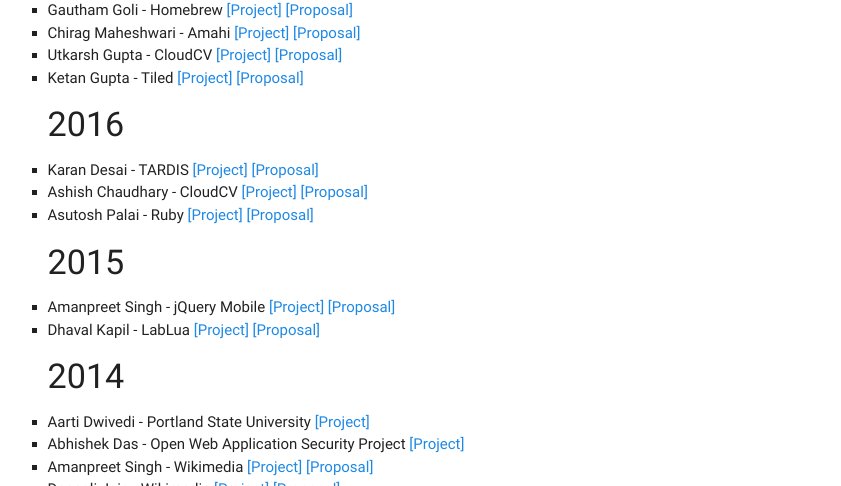
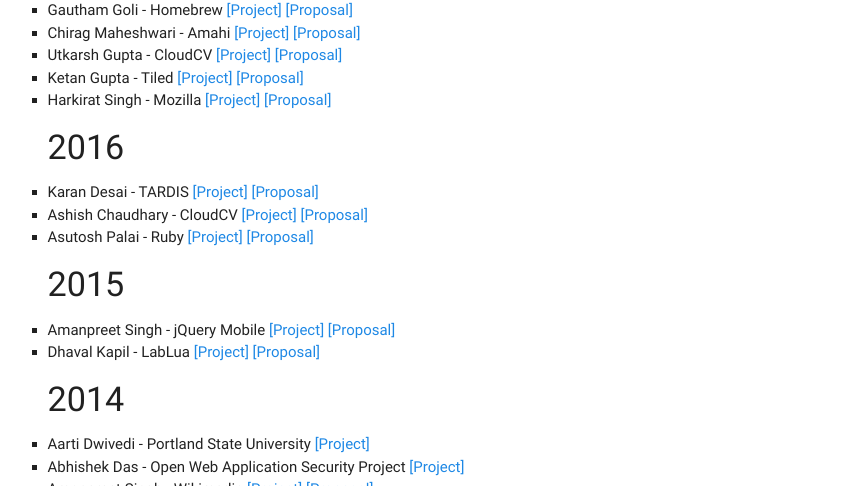
Before and after one commit to sdslabs/gsoc, a plain HTML site: page index.html in a window 1280 px wide. Shown: the part 614-1100 px from the top of the page, without its empty margins (167-1008 px from the left). Drawn offline with nearby package versions, Linux system fonts and the light colour scheme.

Commit message:
Update index.html

```diff
--- a/index.html
+++ b/index.html
@@ -72,6 +72,11 @@
                                 Ketan Gupta - Tiled
                                 <a target="_blank" href="https://summerofcode.withgoogle.com/archive/2017/projects/5103365772017664/">[Project]</a>
                                 <a target="_blank" href="https://goo.gl/v23EHz">[Proposal]</a>
+                            </li>
+                            <li>
+                                Harkirat Singh - Mozilla
+                                <a target="_blank" href="https://summerofcode.withgoogle.com/archive/2017/projects/4603459227615232/">[Project]</a>
+                                <a target="_blank" href="goo.gl/c6U1Q1">[Proposal]</a>
                             </li>
                         </ul>
                         <h4>2016</h4>
```
